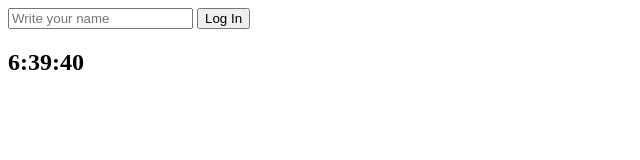
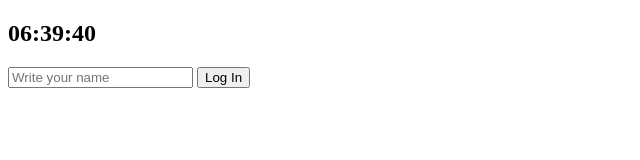
Before and after one commit to yyyn012/todolist-js, a plain HTML site: page index.html in a window 1280 px wide. Shown: the whole page, without its empty margins (0-640 px from the left). Drawn offline with Linux system fonts and the light colour scheme.

Commit message:
update clock

```diff
--- a/index.html
+++ b/index.html
@@ -7,6 +7,9 @@
     <title>Document</title>
   </head>
   <body>
+    <!-- clock -->
+    <h2 id="clock">00:00:00</h2>
+
     <!-- log in -->
     <form class="hidden" id="login-form">
       <input required type="text" placeholder="Write your name" />
@@ -14,9 +17,6 @@
     </form>
     <h1 class="hidden" id="greeting"></h1>
 
-    <!-- clock -->
-    <h2 id="clock">00:00:00</h2>
-
     <script src="js/greeting.js"></script>
     <script src="js/clock.js"></script>
   </body>
--- a/js/clock.js
+++ b/js/clock.js
@@ -2,8 +2,14 @@ const clock = document.querySelector("h2#clock");
 
 function getClock() {
   const date = new Date();
-  clock.innerText = `${date.getHours()}:${date.getMinutes()}:${date.getSeconds()}`;
+  const hours = String(date.getHours()).padStart(2, "0");
+  const minutes = String(date.getMinutes()).padStart(2, "0");
+  const seconds = String(date.getSeconds()).padStart(2, "0");
+  clock.innerText = `${hours}:${minutes}:${seconds}`;
 }
+
+// padStart() : 첫번째 인자에 설정할 자릿수, 두번째 인자에 채워질 숫자를 입력하면 된다. 문자열만 적용 가능하므로 숫자는 String()안에 넣어준다.
 
 getClock();
 setInterval(getClock, 1000);
+// getClock()을 실행시키고 setInterval()로 1초마다 작동시킨다.
```
